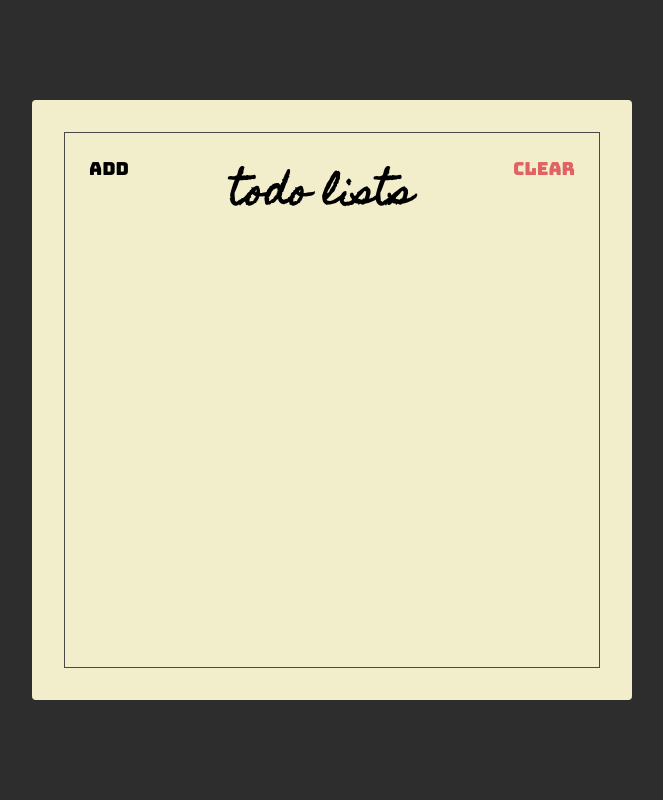
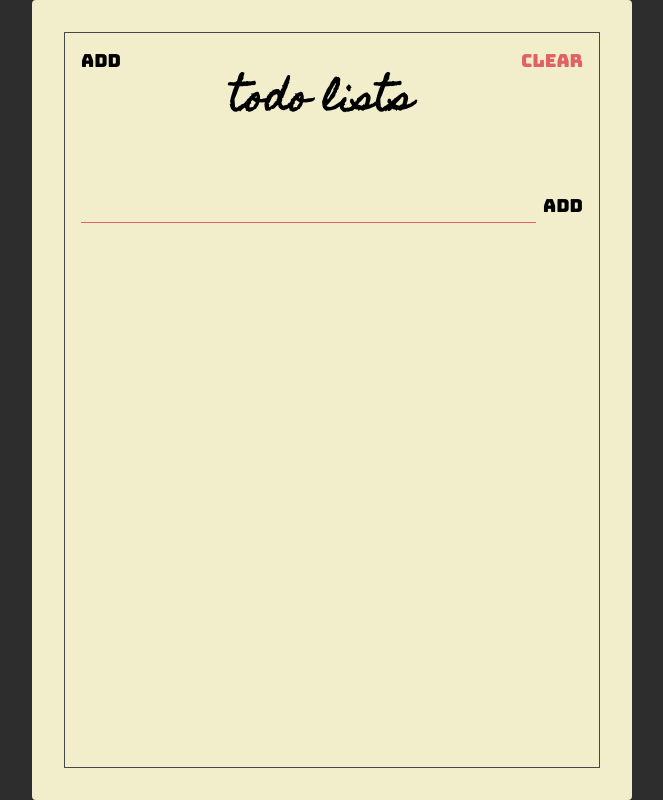
Before and after one commit to ajikamana/react-course-starter1, a website: page index.html in a window 1280 px wide. Shown: the whole page, without its empty margins (308-971 px from the left). Drawn offline with Linux system fonts and the light colour scheme.

Commit message:
Membuat add todo section

```diff
--- a/index.html
+++ b/index.html
@@ -14,11 +14,17 @@
   <body>
     <div class="container">
       <div class="frame">
-        <div class="header">
+        <section class="header">
           <button class="header-btn">Add</button>
           <h1 class="header-title">Todo Lists</h1>
           <button class="header-btn main-red-color">Clear</button>
-        </div>
+        </section>
+        <section class="add">
+          <form class="add-form">
+            <input type="text" class="add-input" />
+            <button class="add-btn">Add</button>
+          </form>
+        </section>
       </div>
     </div>
   </body>
--- a/styles.css
+++ b/styles.css
@@ -1,16 +1,16 @@
-*{
+* {
   box-sizing: border-box;
 }
-:root{
-  --main-red-color:#e06262;
+:root {
+  --main-red-color: #e06262;
 }
-.main-red-color{
+.main-red-color {
   color: var(--main-red-color);
 }
-html{
+html {
   font-size: 10px;
 }
-body{
+body {
   display: flex;
   justify-content: center;
   align-content: center;
@@ -19,45 +19,81 @@ body{
   background-color: #2d2d2d;
   height: 100vh;
 }
-body, html{
-  margin:0;
+body,
+html {
+  margin: 0;
   padding: 0;
-  font-family: -apple-system, BlinkMacSystemFont, 'Segoe UI', Roboto, Oxygen, Ubuntu, Cantarell, 'Open Sans', 'Helvetica Neue', sans-serif
+  font-family: -apple-system, BlinkMacSystemFont, "Segoe UI", Roboto, Oxygen,
+    Ubuntu, Cantarell, "Open Sans", "Helvetica Neue", sans-serif;
 }
-.container{
+.container {
   width: 600px;
-  height: 600px;
+  height: 800px;
   background-color: #f2eecb;
   border-radius: 4px;
 
   padding: 32px;
 }
-.frame{
+.frame {
   border: 1px solid #484848;
   height: 100%;
 
-  display:flex;
+  display: flex;
   flex-direction: column;
 }
-.header{
+.header {
   display: flex;
   align-items: flex-start;
 }
-.header-title{
+.header-title {
   flex: 1;
   text-align: center;
 
   font-size: 3.6rem;
-  font-family: 'homemade apple',sans-serif;
+  font-family: "Homemade Apple", sans-serif;
   text-transform: lowercase;
 }
-.header-btn{
-  font-size:1.8rem;
-  font-family: 'bungee',sans-serif;
+.header-btn {
+  font-size: 1.8rem;
+  font-family: "Bungee", sans-serif;
 
-  padding: 24px;
+  padding: 16px;
+  cursor: pointer;
 
   background: unset;
   border: unset;
   outline: unset;
 }
+.add {
+  padding: 16px;
+}
+.add-form {
+  display: flex;
+  align-items: flex-start;
+}
+.add-input {
+  background: unset;
+  border: unset;
+  padding: 0 64px;
+
+  flex: 1;
+
+  border-bottom: 1px solid var(--main-red-color);
+  outline: unset;
+
+  font-family: "Homemade Apple", sans-serif;
+  font-size: 16px;
+  text-transform: lowercase;
+}
+.add-btn {
+  font-size: 1.8rem;
+  font-family: "Bungee", sans-serif;
+
+  padding: 7px;
+  padding-right: unset;
+  cursor: pointer;
+
+  background: unset;
+  border: unset;
+  outline: unset;
+}
```
